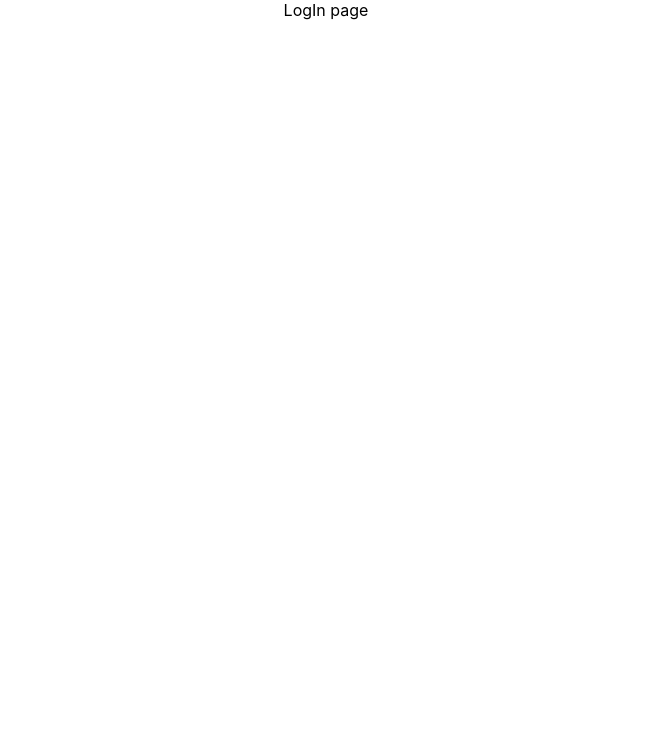
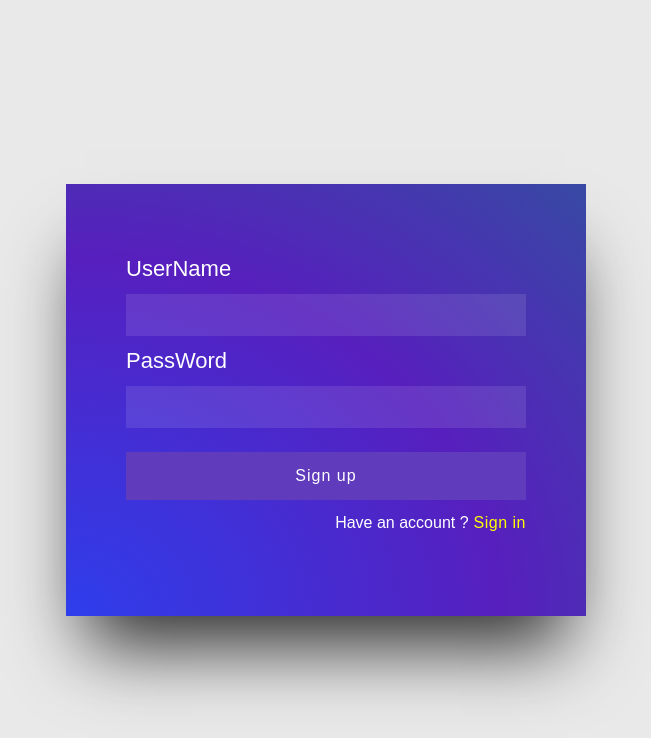
Before and after one commit to codexprt2/steve-app-admin, a React (Create React App) app: page / in a window 1280 px wide. Shown: the top 738 px of the page, without its empty margins (314-965 px from the left). Built offline with nearby package versions, Linux system fonts and the light colour scheme; no server answers.

Commit message:
login done

```diff
--- a/package.json
+++ b/package.json
@@ -3,9 +3,12 @@
   "version": "0.1.0",
   "private": true,
   "dependencies": {
+    "@material-ui/core": "^4.11.4",
+    "@material-ui/icons": "^4.11.2",
     "@testing-library/jest-dom": "^5.11.4",
     "@testing-library/react": "^11.1.0",
     "@testing-library/user-event": "^12.1.10",
+    "firebase": "^8.6.8",
     "react": "^17.0.2",
     "react-dom": "^17.0.2",
     "react-router-dom": "^5.2.0",
--- a/src/App.css
+++ b/src/App.css
@@ -1,38 +1,92 @@
-.App {
-  text-align: center;
+* {
+	box-sizing: border-box;
+	margin: 0;
+	padding: 0;
+	font-family: "Nunito", sans-serif;
 }
 
-.App-logo {
-  height: 40vmin;
-  pointer-events: none;
+button {
+	border: none;
+	outline: none;
+	/* width: 100%; */
+	padding: 15px 0;
+	color: #fff;
+	font-size: 16px;
+	letter-spacing: 1px;
+	background: #603bbb;
+	cursor: pointer;
 }
 
-@media (prefers-reduced-motion: no-preference) {
-  .App-logo {
-    animation: App-logo-spin infinite 20s linear;
-  }
+.login {
+	width: 100%;
+	min-height: 100vh;
+	padding: 0 20px;
+	background: #e9e9e9;
+	display: flex;
 }
 
-.App-header {
-  background-color: #282c34;
-  min-height: 100vh;
-  display: flex;
-  flex-direction: column;
-  align-items: center;
-  justify-content: center;
-  font-size: calc(10px + 2vmin);
-  color: white;
+.login .loginContainer {
+	padding: 60px;
+	margin: auto;
+	width: 100%;
+	max-width: 520px;
+
+	display: flex;
+	flex-direction: column;
+	justify-content: center;
+	background: radial-gradient(
+		ellipse at left bottom,
+		rgb(46, 62, 236) 0%,
+		rgba(71, 9, 185, 0.9) 59%,
+		rgba(36, 56, 156, 0.9) 100%
+	);
+	box-shadow: 0 50px 70px -20px rgba(0, 0, 0, 0.8);
 }
 
-.App-link {
-  color: #61dafb;
+.login .loginContainer label {
+	color: white;
+	margin: 14px 0;
+	display: block;
+	font-size: 22px;
+	line-height: 1;
 }
 
-@keyframes App-logo-spin {
-  from {
-    transform: rotate(0deg);
-  }
-  to {
-    transform: rotate(360deg);
-  }
+.login .loginContainer input {
+	width: 100%;
+	border: none;
+	outline: none;
+	font-size: 19px;
+	padding: 10px;
+	background: rgba(255, 255, 255, 0.1);
+	color: #fff;
+	letter-spacing: 1px;
 }
+
+.login .loginContainer .btnContainer {
+	width: 100%;
+	padding: 24px 0;
+}
+
+.login .loginContainer .btnContainer p {
+	margin: 14px 0 0 0;
+	text-align: right;
+	color: #fff;
+}
+
+.login .loginContainer .btnContainer p span {
+	color: yellow;
+	font-weight: 500;
+	letter-spacing: 0.5px;
+	margin-left: 5px;
+	cursor: pointer;
+	transition: all 400ms ease-in-out;
+}
+
+.login .loginContainer .btnContainer p span:hover {
+	color: red;
+}
+
+.login .loginContainer .errorMsg {
+	color: red;
+	font-size: 16px;
+}
--- a/src/App.js
+++ b/src/App.js
@@ -1,27 +1,52 @@
-import logo from './logo.svg';
-import './App.css';
-import { BrowserRouter as Router, Switch, Route } from "react-router-dom";
+import "./App.css";
+import fire from "./firebase";
 import Login from "./component/Login";
 import Dashboard from "./Screens/Dashboard";
+import React, { useState, useEffect } from "react";
 
 function App() {
-  return (
-    <div className="App">
-      <Router>
-				<div className='App'>
-					<Switch>
-						<Route exact path='/'>
-							<Login />
-						</Route>
-						<Route path='/dashboard'>
-							<Dashboard />
-						</Route>
-					</Switch>
-				</div>
-			</Router>
+	const [user, setUser] = useState("");
+	const [email, setEmail] = useState("");
+	const [password, setPassword] = useState("");
 
-    </div>
-  );
+	const handleLogout = () => {
+		fire.auth().signOut();
+	};
+
+	const clearInputs = () => {
+		setEmail("");
+		setPassword("");
+	};
+
+	const authListener = () => {
+		fire.auth().onAuthStateChanged((user) => {
+			if (user) {
+				clearInputs();
+				setUser(user);
+			} else {
+				setUser("");
+			}
+		});
+	};
+
+	useEffect(() => {
+		authListener();
+	}, []);
+
+	return (
+		<div className='App'>
+			{user ? (
+				<Dashboard handleLogout={handleLogout} />
+			) : (
+				<Login
+					email={email}
+					setEmail={setEmail}
+					password={password}
+					setPassword={setPassword}
+				/>
+			)}
+		</div>
+	);
 }
 
 export default App;
--- a/src/Screens/Dashboard.js
+++ b/src/Screens/Dashboard.js
@@ -1,11 +1,12 @@
-import React from 'react'
+import React from "react";
+import NavBar from "../component/NavBar";
 
-const Dashboard = () => {
-    return (
-        <div>
-            Dashboard Screen
-        </div>
-    )
-}
+const Dashboard = ({ handleLogout }) => {
+	return (
+		<div>
+			<NavBar handleLogout={handleLogout} />
+		</div>
+	);
+};
 
-export default Dashboard
+export default Dashboard;
--- a/src/component/Login.js
+++ b/src/component/Login.js
@@ -1,11 +1,98 @@
-import React from 'react'
+import React, { useState, useEffect } from "react";
+import fire from "../firebase";
 
-const Login = () => {
-    return (
-        <div>
-            LogIn page
-        </div>
-    )
-}
+const Login = ({ email, password, setEmail, setPassword }) => {
+	const [emailError, setEmailError] = useState("");
+	const [passwordError, setPasswordError] = useState("");
+	const [hasAccount, setHasAccount] = useState(false);
 
-export default Login
+	const clearErrors = () => {
+		setEmailError("");
+		setPasswordError("");
+	};
+
+	const handleLogin = () => {
+		clearErrors();
+		fire
+			.auth()
+			.signInWithEmailAndPassword(email, password)
+			.catch((err) => {
+				switch (err.code) {
+					case "auth/invalid-email":
+					case "auth/user-disabled":
+					case "auth/user-not-found":
+						setEmailError(err.message);
+						break;
+					case "auth/wrong-password":
+						setPasswordError(err.message);
+						break;
+				}
+			});
+	};
+	const handleSignup = () => {
+		clearErrors();
+		fire
+			.auth()
+			.createUserWithEmailAndPassword(email, password)
+			.catch((err) => {
+				switch (err.code) {
+					case "auth/email-already-in-use":
+					case "auth/invalid-email":
+						setEmailError(err.message);
+						break;
+					case "auth/wrong-password":
+						setPasswordError(err.message);
+						break;
+				}
+			});
+	};
+
+	return (
+		<section className='login'>
+			<div className='loginContainer'>
+				<label>UserName</label>
+				<input
+					type='text'
+					outoFocus
+					required
+					value={email}
+					onChange={(e) => setEmail(e.target.value)}
+				/>
+				<p className='errorMsg'>{emailError}</p>
+				<label>PassWord</label>
+				<input
+					type='password'
+					required
+					value={password}
+					onChange={(e) => setPassword(e.target.value)}
+				/>
+				<p className='errorMsg'>{passwordError}</p>
+				<div className='btnContainer'>
+					{hasAccount ? (
+						<>
+							<button onClick={handleLogin} style={{ width: "100%" }}>
+								Sign in
+							</button>
+							<p>
+								Don't have an account ?
+								<span onClick={() => setHasAccount(!hasAccount)}>Sign up</span>
+							</p>
+						</>
+					) : (
+						<>
+							<button onClick={handleSignup} style={{ width: "100%" }}>
+								Sign up
+							</button>
+							<p>
+								Have an account ?
+								<span onClick={() => setHasAccount(!hasAccount)}>Sign in</span>
+							</p>
+						</>
+					)}
+				</div>
+			</div>
+		</section>
+	);
+};
+
+export default Login;
--- /dev/null
+++ b/src/component/NavBar.js
@@ -0,0 +1,36 @@
+import React from "react";
+import { makeStyles } from "@material-ui/core/styles";
+import AppBar from "@material-ui/core/AppBar";
+import Toolbar from "@material-ui/core/Toolbar";
+import Typography from "@material-ui/core/Typography";
+import Button from "@material-ui/core/Button";
+
+const useStyles = makeStyles((theme) => ({
+	root: {},
+	menuButton: {
+		marginRight: theme.spacing(2),
+	},
+	title: {
+		flexGrow: 1,
+	},
+}));
+
+export default function NavBar({ handleLogout }) {
+	const classes = useStyles();
+
+	return (
+		<div className={classes.root}>
+			<AppBar position='static'>
+				<Toolbar>
+					<Typography variant='h6' className={classes.title}>
+						Admin
+					</Typography>
+
+					<Button color='inherit' onClick={handleLogout}>
+						Logout
+					</Button>
+				</Toolbar>
+			</AppBar>
+		</div>
+	);
+}
--- /dev/null
+++ b/src/firebase.js
@@ -0,0 +1,16 @@
+import firebase from "firebase";
+
+var firebaseConfig = {
+	apiKey: "AIzaSyCxwIMjKT8g9kYa7I4knKdvb_oY8n-Iz5U",
+	authDomain: "steve-admin-fbec6.firebaseapp.com",
+	projectId: "steve-admin-fbec6",
+	storageBucket: "steve-admin-fbec6.appspot.com",
+	messagingSenderId: "78662837827",
+	appId: "1:78662837827:web:4b0f071405d70313c796f6",
+	measurementId: "G-J04Z7R077C",
+};
+// Initialize Firebase
+const fire = firebase.initializeApp(firebaseConfig);
+firebase.analytics();
+
+export default fire;
```
Also changed, not shown: src/logo.svg (deleted), 1 other file (tests, documents, lock files or other folders).
